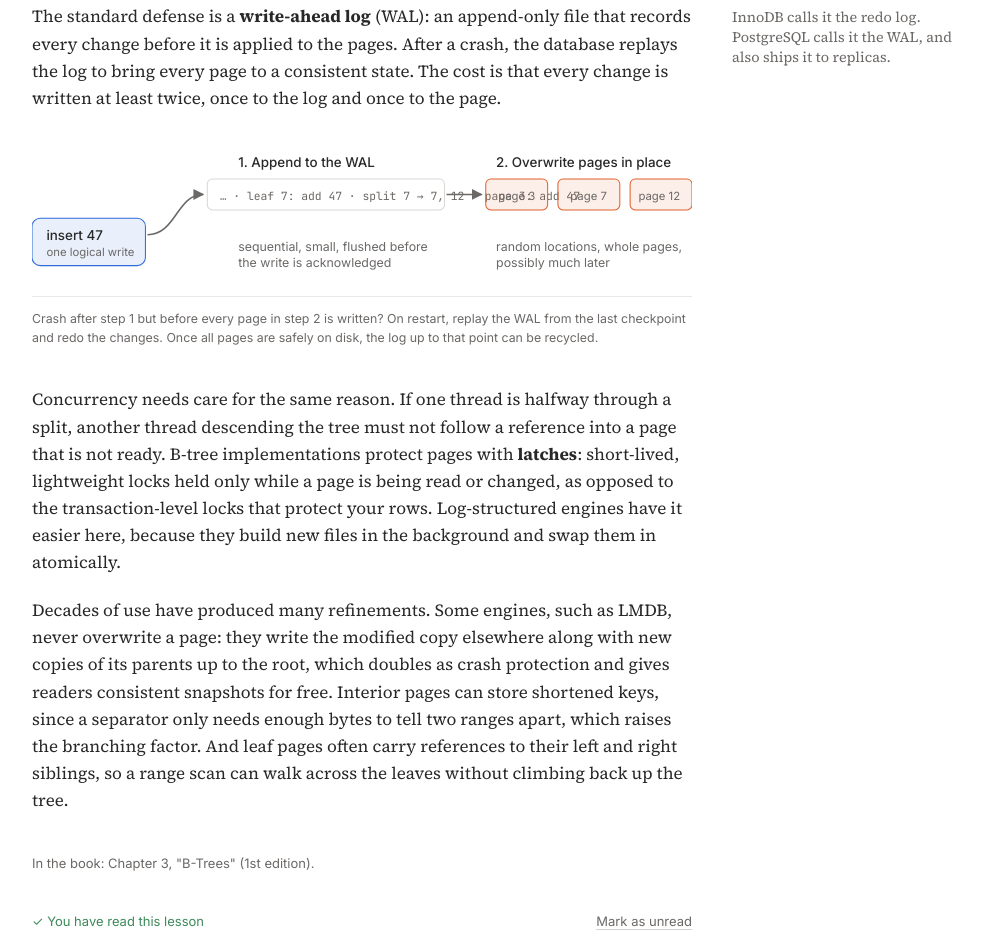
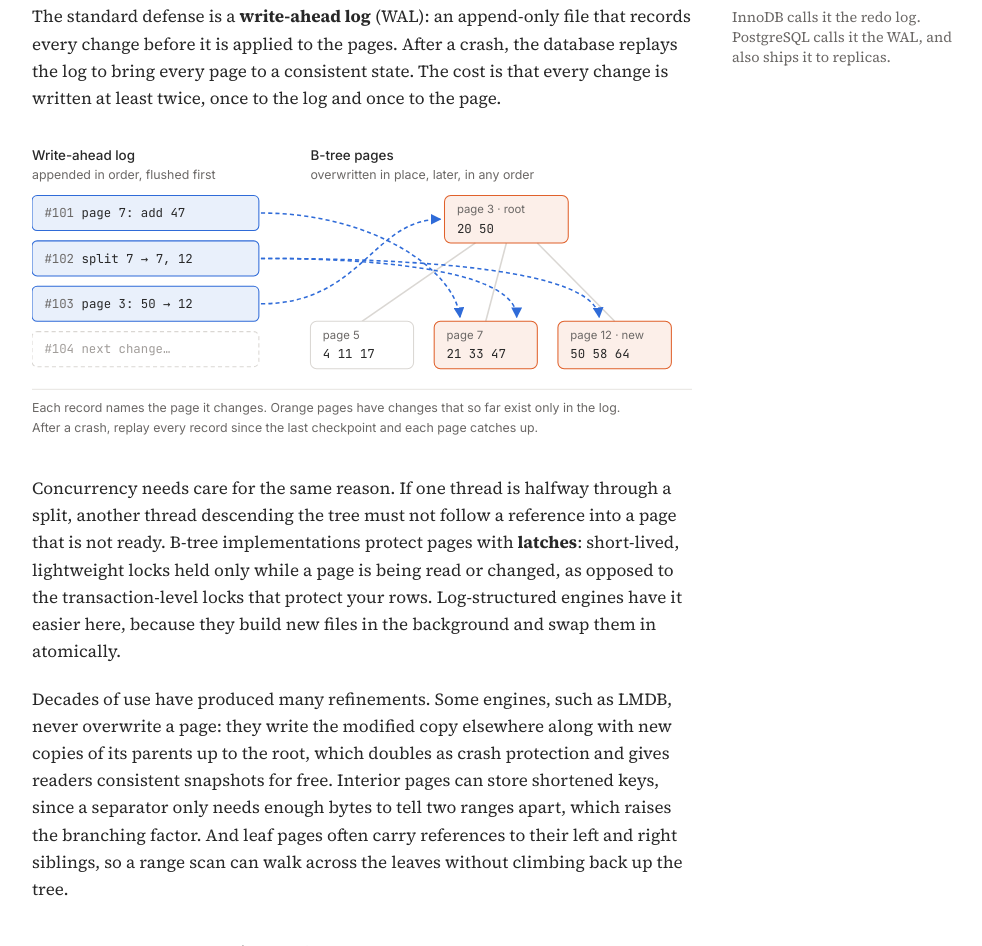
Before and after one commit to rupokghosh/learn-data-systems, a plain HTML site: page lessons/b-trees.html in a window 1280 px wide. Shown: the part 3344-4290 px from the top of the page, without its empty margins (278-1260 px from the left). Drawn offline with Linux system fonts and the light colour scheme.

Commit message:
Redraw the write-ahead log figure in 3.3
The old figure's log line ran into the page boxes. The new one shows log records on the left, each pointing at the B-tree page it changes, so it is clear what replay after a crash repairs. Suggested by a reader.

Co-Authored-By: Claude Opus 5.5 <noreply@anthropic.com>

```diff
--- a/lessons/b-trees.html
+++ b/lessons/b-trees.html
@@ -94,26 +94,34 @@
 
   <figure class="widget plain">
     <div class="scroll-x">
-    <svg viewBox="0 0 640 200" role="img" aria-label="An insert first appends its changes to the write-ahead log, then overwrites the affected pages in place. After a crash, replaying the log repairs pages that were only partly written.">
-      <defs><marker id="arr3" viewBox="0 0 10 10" refX="9" refY="5" markerWidth="7" markerHeight="7" orient="auto-start-reverse"><path d="M0,0 L10,5 L0,10 z" style="fill:var(--ink-3)"/></marker></defs>
-      <g class="dg-node active"><rect x="0" y="70" width="110" height="46" rx="8"/><text x="14" y="91">insert 47</text><text x="14" y="107" class="sub">one logical write</text></g>
-      <text x="200" y="20" class="diagram-label">1. Append to the WAL</text>
-      <g class="dg-node"><rect x="170" y="32" width="230" height="30" rx="5"/><text x="182" y="52" class="sub" style="font-family:var(--mono)">… · leaf 7: add 47 · split 7 → 7, 12 · page 3: add 47</text></g>
-      <text x="200" y="102" class="diagram-sub">sequential, small, flushed before</text>
-      <text x="200" y="117" class="diagram-sub">the write is acknowledged</text>
-      <text x="450" y="20" class="diagram-label">2. Overwrite pages in place</text>
-      <g class="dg-node miss"><rect x="440" y="32" width="60" height="30" rx="5"/><text x="452" y="52" class="sub">page 3</text></g>
-      <g class="dg-node miss"><rect x="510" y="32" width="60" height="30" rx="5"/><text x="522" y="52" class="sub">page 7</text></g>
-      <g class="dg-node miss"><rect x="580" y="32" width="60" height="30" rx="5"/><text x="588" y="52" class="sub">page 12</text></g>
-      <text x="450" y="102" class="diagram-sub">random locations, whole pages,</text>
-      <text x="450" y="117" class="diagram-sub">possibly much later</text>
-      <g style="stroke:var(--ink-3);stroke-width:1.5;fill:none">
-        <path d="M112 86 C140 86 140 47 166 47" marker-end="url(#arr3)"/>
-        <path d="M402 47 L436 47" marker-end="url(#arr3)"/>
+    <svg viewBox="0 0 640 286" role="img" aria-label="Three write-ahead log records, each pointing at the B-tree page it changes: record 101 adds key 47 to leaf page 7, record 102 splits page 7 into pages 7 and 12, and record 103 adds a pointer to page 12 in root page 3. The pages are written later; after a crash, replaying the records brings each page up to date.">
+      <defs><marker id="arr3" viewBox="0 0 10 10" refX="9" refY="5" markerWidth="7" markerHeight="7" orient="auto-start-reverse"><path d="M0,0 L10,5 L0,10 z" style="fill:var(--accent)"/></marker></defs>
+      <text x="0" y="14" class="diagram-label">Write-ahead log</text>
+      <text x="0" y="32" class="diagram-sub">appended in order, flushed first</text>
+      <text x="270" y="14" class="diagram-label">B-tree pages</text>
+      <text x="270" y="32" class="diagram-sub">overwritten in place, later, in any order</text>
+      <g>
+        <g class="dg-node active"><rect x="0" y="48" width="220" height="34" rx="5"/><text x="12" y="69" style="font:12px var(--mono)"><tspan style="fill:var(--ink-3)">#101</tspan>  page 7: add 47</text></g>
+        <g class="dg-node active"><rect x="0" y="92" width="220" height="34" rx="5"/><text x="12" y="113" style="font:12px var(--mono)"><tspan style="fill:var(--ink-3)">#102</tspan>  split 7 → 7, 12</text></g>
+        <g class="dg-node active"><rect x="0" y="136" width="220" height="34" rx="5"/><text x="12" y="157" style="font:12px var(--mono)"><tspan style="fill:var(--ink-3)">#103</tspan>  page 3: 50 → 12</text></g>
+        <rect x="0" y="180" width="220" height="34" rx="5" style="fill:none;stroke:var(--line-2);stroke-dasharray:4 3"/><text x="12" y="201" style="font:12px var(--mono);fill:var(--ink-4)">#104  next change…</text>
       </g>
-      <line x1="0" y1="146" x2="640" y2="146" style="stroke:var(--line)"/>
-      <text x="0" y="172" class="diagram-sub">Crash after step 1 but before every page in step 2 is written? On restart, replay the WAL from the last checkpoint</text>
-      <text x="0" y="190" class="diagram-sub">and redo the changes. Once all pages are safely on disk, the log up to that point can be recycled.</text>
+      <g style="stroke:var(--line-2);stroke-width:1.5;fill:none">
+        <path d="M430 94 L320 170"/><path d="M460 94 L440 170"/><path d="M490 94 L565 170"/>
+      </g>
+      <g class="dg-node miss"><rect x="400" y="48" width="120" height="46" rx="6"/><text x="412" y="65" class="sub">page 3 · root</text><text x="412" y="84" style="font:12px var(--mono)">20  50</text></g>
+      <g class="dg-node"><rect x="270" y="170" width="100" height="46" rx="6"/><text x="282" y="187" class="sub">page 5</text><text x="282" y="206" style="font:12px var(--mono)">4  11  17</text></g>
+      <g class="dg-node miss"><rect x="390" y="170" width="100" height="46" rx="6"/><text x="402" y="187" class="sub">page 7</text><text x="402" y="206" style="font:12px var(--mono)">21  33  47</text></g>
+      <g class="dg-node miss"><rect x="510" y="170" width="110" height="46" rx="6"/><text x="522" y="187" class="sub">page 12 · new</text><text x="522" y="206" style="font:12px var(--mono)">50  58  64</text></g>
+      <g style="stroke:var(--accent);stroke-width:1.5;fill:none;stroke-dasharray:4 3">
+        <path d="M222 65 C330 65 410 120 415 166" marker-end="url(#arr3)"/>
+        <path d="M222 109 C360 109 470 125 470 166" marker-end="url(#arr3)"/>
+        <path d="M222 109 C380 109 545 120 550 166" marker-end="url(#arr3)"/>
+        <path d="M222 153 C320 153 330 71 396 71" marker-end="url(#arr3)"/>
+      </g>
+      <line x1="0" y1="236" x2="640" y2="236" style="stroke:var(--line)"/>
+      <text x="0" y="258" class="diagram-sub">Each record names the page it changes. Orange pages have changes that so far exist only in the log.</text>
+      <text x="0" y="277" class="diagram-sub">After a crash, replay every record since the last checkpoint and each page catches up.</text>
     </svg>
     </div>
   </figure>
```
